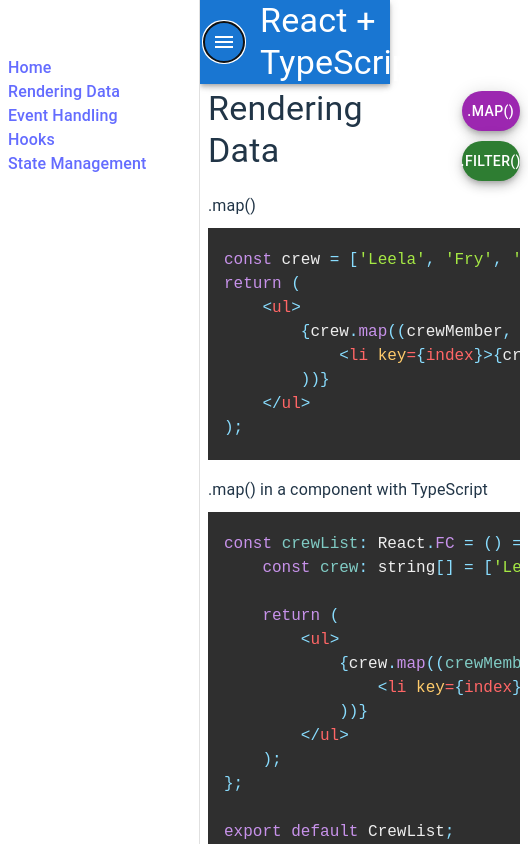
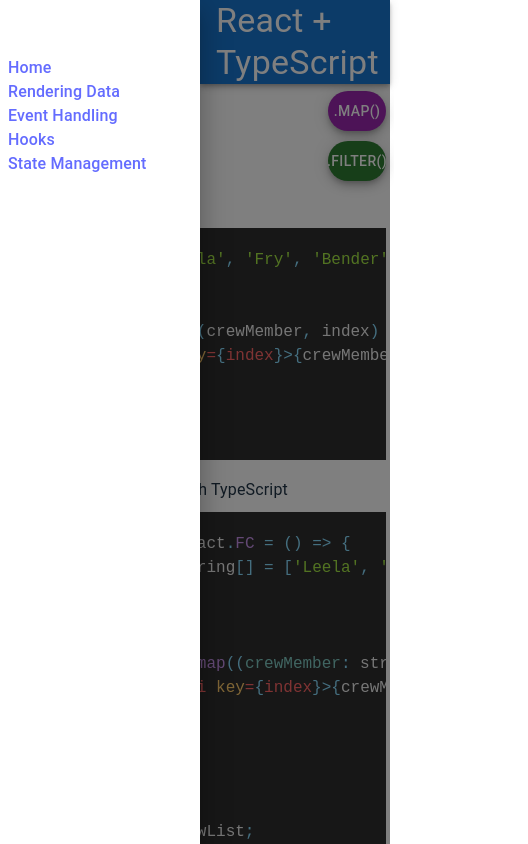
Before and after one commit to cjp0421/react-cheat-sheet, a React (Vite) app: page /rendering-data in a window 390 px wide. Both pictures are taken after a click on the button "open drawer". Shown: the top 844 px of the page, 528 px wide, since content can reach past the window. Built offline with nearby package versions, Linux system fonts and the light colour scheme.

Commit message:
added styles and logic to layout and renderingData to improve responsiveness for small screen sizes

```diff
--- a/src/components/Layout.tsx
+++ b/src/components/Layout.tsx
@@ -1,4 +1,5 @@
-import { AppBar, Box, Drawer, IconButton, Toolbar, Typography } from '@mui/material';
+import { AppBar, Box, Drawer, IconButton, Toolbar, Typography, useMediaQuery } from '@mui/material';
+import { useTheme } from '@mui/material/styles'
 import { useState } from 'react';
 import { Link } from 'react-router-dom';
 import MenuIcon from '@mui/icons-material/Menu';
@@ -8,6 +9,8 @@
 const Layout: React.FC<{ children: React.ReactNode }> = ({ children }) => {
 
     const [isDrawerOpen, setIsDrawerOpen] = useState(false);
+    const theme = useTheme();
+    const isSmallScreen = useMediaQuery(theme.breakpoints.down('md'))
 
     const handleDrawerToggle = () => {
         setIsDrawerOpen(!isDrawerOpen)
@@ -17,7 +20,7 @@
         <Box sx={{ display: 'flex' }}>
             <AppBar position='fixed' sx={{ transition: 'width 0.3s', width: isDrawerOpen ? `calc(100% - ${drawerWidth}px)` : '100%', ml: `${drawerWidth}px` }}>
                 <Toolbar>
-                    <IconButton
+                    {isSmallScreen && isDrawerOpen ? null : <IconButton
                         color="inherit"
                         aria-label="open drawer"
                         edge="start"
@@ -25,7 +28,7 @@
                         sx={{ mr: 2 }}
                     >
                         <MenuIcon />
-                    </IconButton>
+                    </IconButton>}
                     <Typography variant='h4'>
                         React + TypeScript
                     </Typography>
@@ -33,8 +36,9 @@
             </AppBar>
 
             <Drawer
-                variant='persistent'
+                variant={isSmallScreen ? 'temporary' : 'persistent'}
                 open={isDrawerOpen}
+                onClose={handleDrawerToggle}
                 sx={{
                     width: drawerWidth,
                     flexShrink: 0,
@@ -52,8 +56,12 @@
                 </Box>
             </Drawer>
 
-            <Box component='main' sx={{ flexGrow: 1, width: `calc(100% - ${drawerWidth}px)` }}>
-                {children || <Typography>Choose a topic to the left to learn more!</Typography>}
+            <Box component='main'
+                sx={{
+                    flexGrow: 1,
+                    width: `calc(100% - ${drawerWidth}px)`
+                }}>
+                {children}
             </Box>
 
         </Box>
--- a/src/pages/RenderingDataPage.tsx
+++ b/src/pages/RenderingDataPage.tsx
@@ -21,7 +21,7 @@
     }
 
     return (
-        <Box sx={{ p: 1, pt: 11, maxWidth: '80vw', display: 'flex', flexDirection: 'column' }}>
+        <Box sx={{ p: 1, pt: 11, maxWidth: `${isSmallScreen ? '97vw' : '80vw'}`, display: 'flex', flexDirection: 'column' }}>
             <Box sx={{ display: 'flex', justifyContent: 'space-between', width: '100%', alignItems: 'center' }}>
                 <Typography variant='h4' gutterBottom sx={{ width: '45vw' }}>
                     Rendering Data
```
